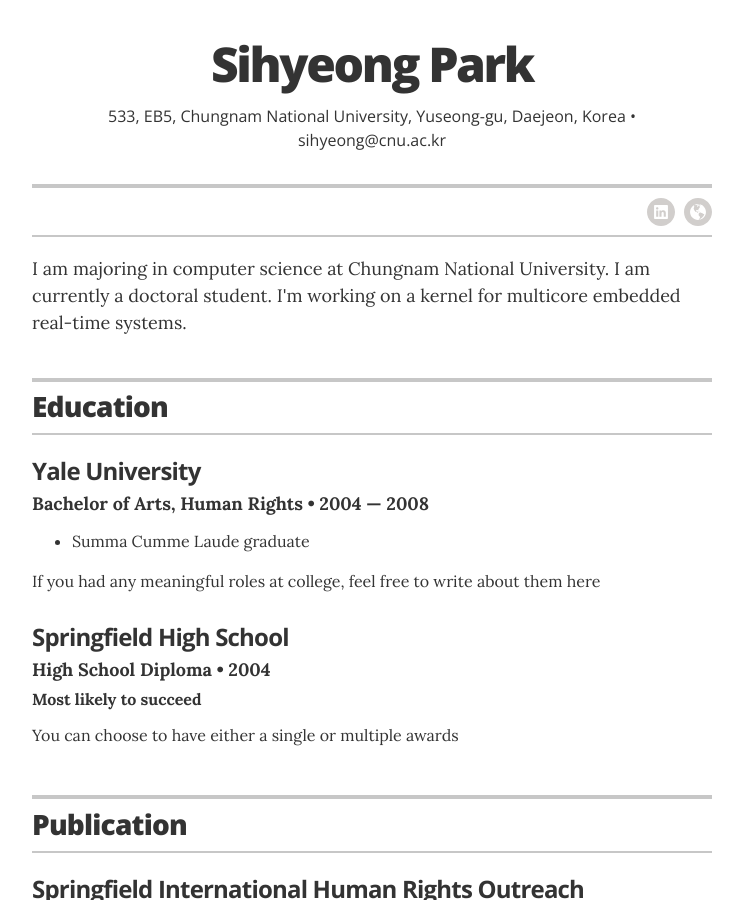
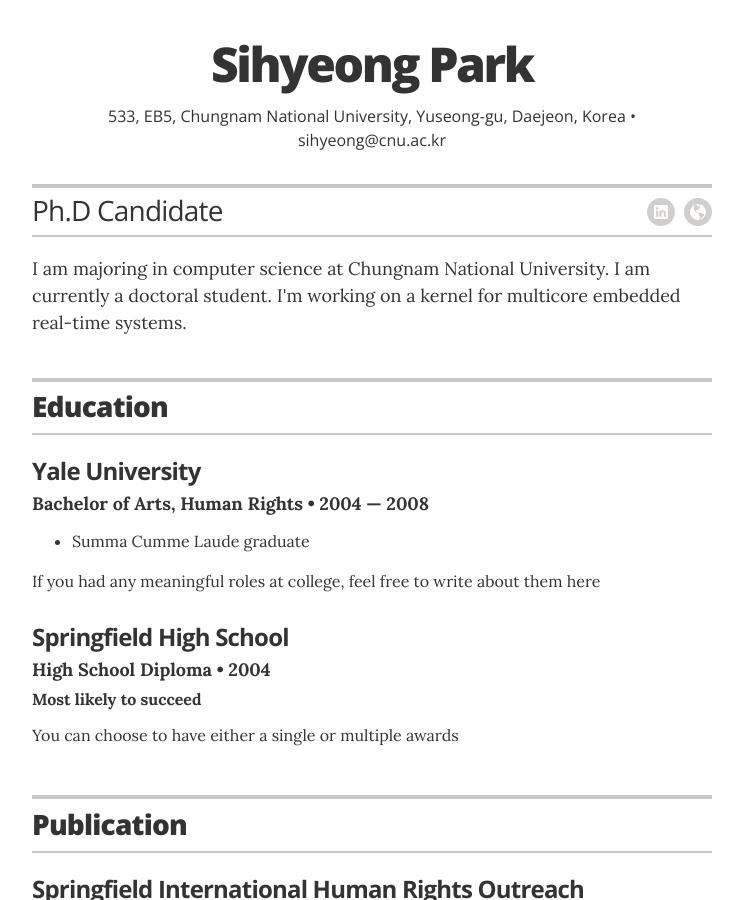
Before and after one commit to sihyeong/sihyeong.github.io, a Jekyll site: the page built from index.html, in a window 1280 px wide and 900 px high. Shown: the whole window, without its empty margins (268-1011 px from the left). Built offline with Jekyll 4.4.1, drawn with Linux system fonts in a browser that asks for light colours.

Commit message:
Update _config.yml

```diff
--- a/_config.yml
+++ b/_config.yml
@@ -11,7 +11,7 @@ sass:
 # Resume settings
 resume_avatar:                  "false"
 resume_name:                    "Sihyeong Park"
-resume_title:                   ""
+resume_title:                   "Ph.D Candidate"
 
 # used for the contact button in _layouts/resume.html
 resume_contact_email:           "sihyeong@cnu.ac.kr"
```
